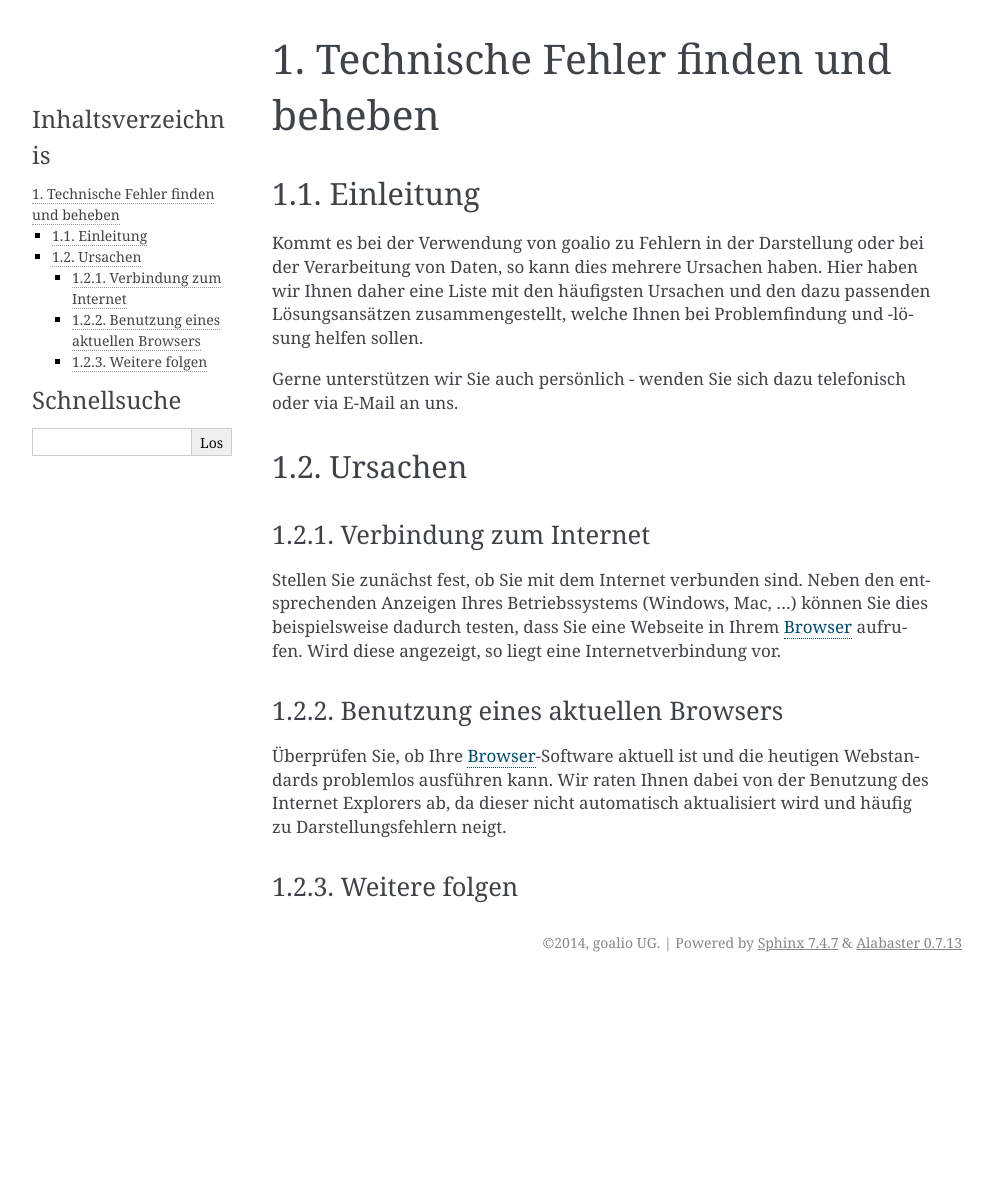
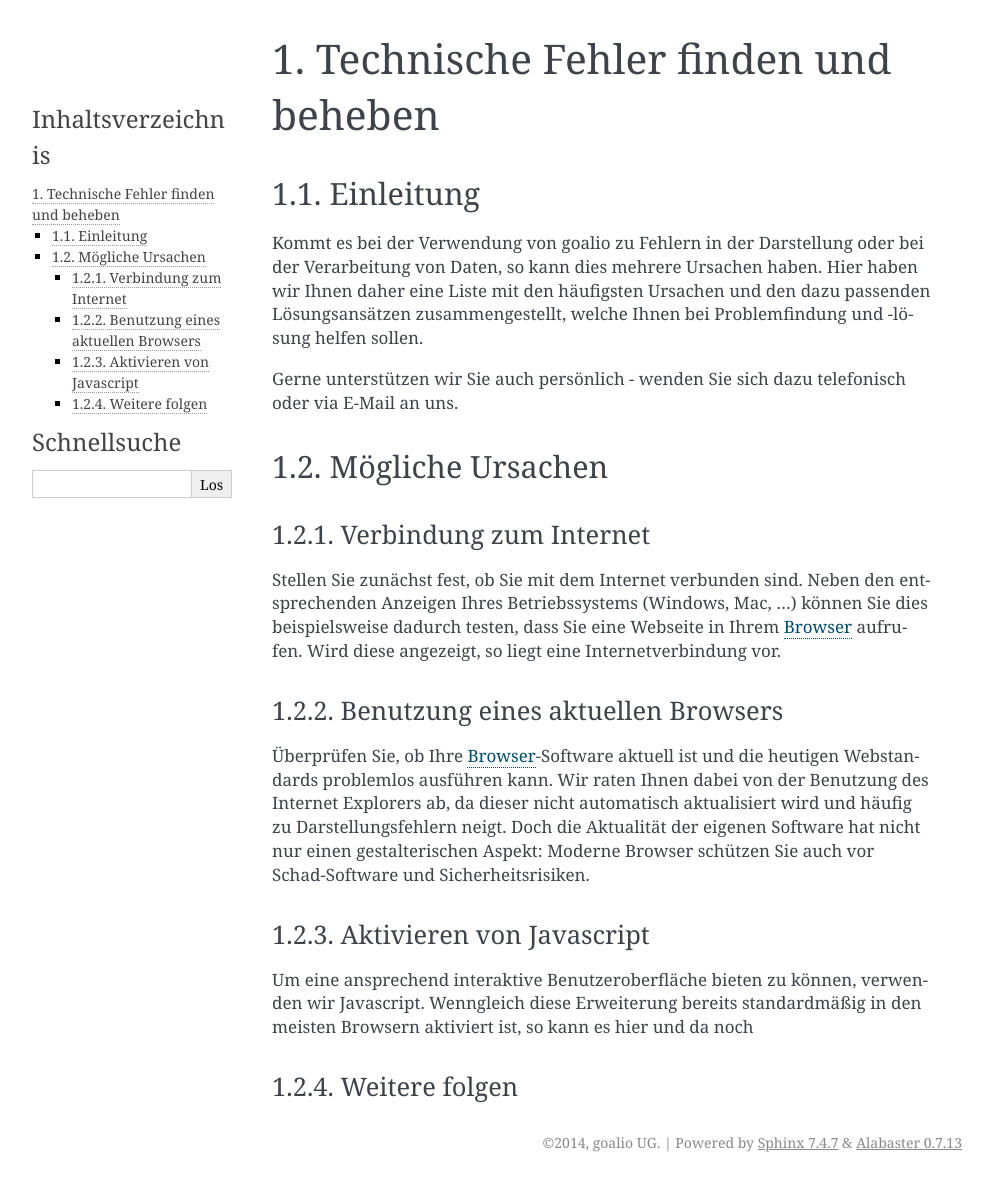
Before and after one commit to goalio/docs, a Sphinx documentation site: the page built from docs/anwendungsfaelle/debug-leitfaden.rst, in a window 1280 px wide. Shown: the whole page, without its empty margins (148-1141 px from the left). Built offline with Sphinx 7.4.7, drawn with Linux system fonts in a browser that asks for light colours; formulas are drawn with MathJax 3; before the commit the page ends 982 px from its top, so only the background shows below that.

Commit message:
Update debug-leitfaden.rst

```diff
--- a/docs/anwendungsfaelle/debug-leitfaden.rst
+++ b/docs/anwendungsfaelle/debug-leitfaden.rst
@@ -8,8 +8,8 @@ Kommt es bei der Verwendung von goalio zu Fehlern in der Darstellung oder bei de
 
 Gerne unterstützen wir Sie auch persönlich - wenden Sie sich dazu telefonisch oder via E-Mail an uns.
 
-Ursachen
---------
+Mögliche Ursachen
+-----------------
 
 Verbindung zum Internet
 ........................
@@ -19,7 +19,12 @@ Stellen Sie zunächst fest, ob Sie mit dem Internet verbunden sind. Neben den en
 Benutzung eines aktuellen Browsers
 ..................................
 
-Überprüfen Sie, ob Ihre Browser_-Software aktuell ist und die heutigen Webstandards problemlos ausführen kann. Wir raten Ihnen dabei von der Benutzung des Internet Explorers ab, da dieser nicht automatisch aktualisiert wird und häufig zu Darstellungsfehlern neigt.
+Überprüfen Sie, ob Ihre Browser_-Software aktuell ist und die heutigen Webstandards problemlos ausführen kann. Wir raten Ihnen dabei von der Benutzung des Internet Explorers ab, da dieser nicht automatisch aktualisiert wird und häufig zu Darstellungsfehlern neigt. Doch die Aktualität der eigenen Software hat nicht nur einen gestalterischen Aspekt: Moderne Browser schützen Sie auch vor Schad-Software und Sicherheitsrisiken.
+
+Aktivieren von Javascript
+.........................
+
+Um eine ansprechend interaktive Benutzeroberfläche bieten zu können, verwenden wir Javascript. Wenngleich diese Erweiterung bereits standardmäßig in den meisten Browsern aktiviert ist, so kann es hier und da noch
 
 
 Weitere folgen
```
